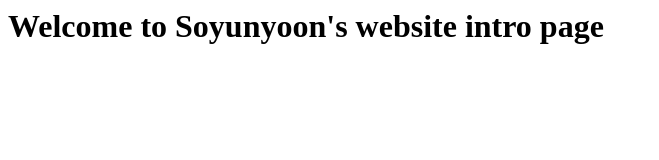
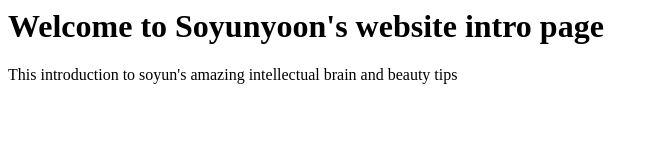
Before and after one commit to jessyon/soyun.com, a plain HTML site: page index.html in a window 1280 px wide. Shown: the whole page, without its empty margins (0-659 px from the left). Drawn offline with Linux system fonts and the light colour scheme.

Commit message:
say about intelligence and beauty

```diff
--- a/index.html
+++ b/index.html
@@ -3,5 +3,6 @@
 </head>
 <body>
 <h1>Welcome to Soyunyoon's website intro page</h1>
+<p>This introduction to soyun's amazing intellectual brain and beauty tips</p>
 </body>
 </html>
```
